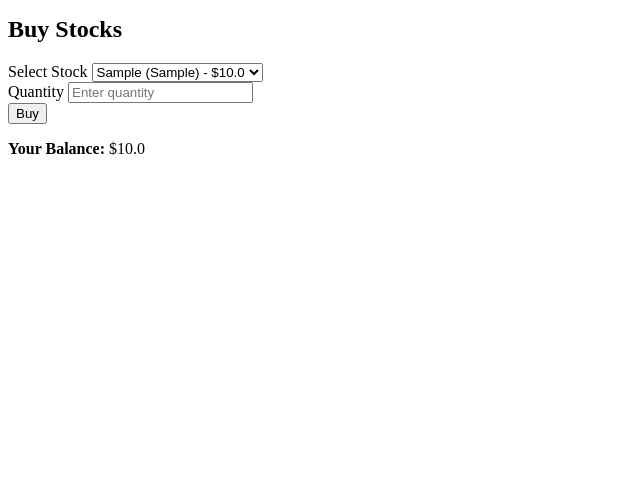
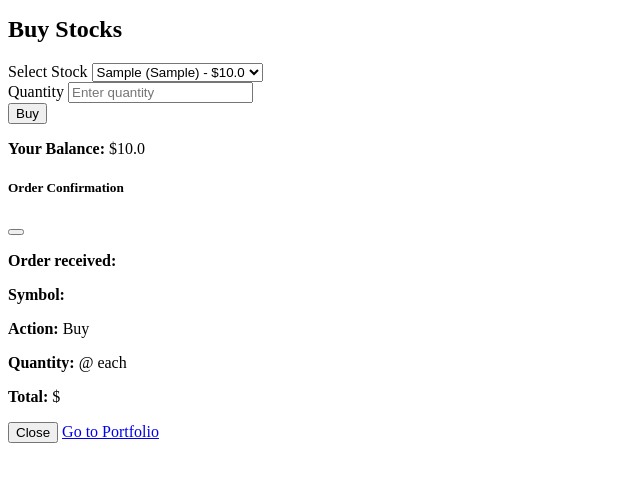
Before and after one commit to soarn/capstone, a Flask app: page /buy in a window 1280 px wide. Shown: the part 179-661 px from the top of the page, without its empty margins (0-640 px from the left). Run offline with Flask 3, Linux system fonts and the light colour scheme; a user stored in the database is signed in; tables that the repository leaves empty hold one stand-in row (values such as "Sample post"); a database or web service that is not in the repository returns one stand-in record (values such as "Sample title"); data that the repository does not hold is empty.

Commit message:
feat: implement order confirmation modal and AJAX handling for stock purchases; generate unique order number

```diff
--- a/app/buy.py
+++ b/app/buy.py
@@ -1,6 +1,7 @@
 from datetime import datetime
 from db.db_models import Stock, User, Portfolio, Transaction
 from db.db import db
+import uuid
 
 def buy_stock(user_id, stock_symbol, quantity):
     # Fetch the user from the database
@@ -47,6 +48,7 @@ def buy_stock(user_id, stock_symbol, quantity):
         db.session.add(new_portfolio_item)
 
     # Create a new transaction record for the purchase
+    order_number = str(uuid.uuid4())
     new_transaction = Transaction(
         user=user.id,
         stock=stock.id,
@@ -54,6 +56,7 @@ def buy_stock(user_id, stock_symbol, quantity):
         quantity=quantity,
         price=stock.price,
         amount=total_price,
+        order_number=order_number,
         timestamp=datetime.now()
     )
     db.session.add(new_transaction)
@@ -65,9 +68,11 @@ def buy_stock(user_id, stock_symbol, quantity):
         "status": "success",
         "message": f"Successfully purchased {quantity} shares of {stock_symbol}.",
         "details": {
+            "order_number": order_number,
             "symbol": stock_symbol,
             "company": stock.company,
             "quantity": quantity,
+            "price": stock.price,
             "total_price": total_price
         }
     }
--- a/app/routes/web.py
+++ b/app/routes/web.py
@@ -1,5 +1,5 @@
 from datetime import datetime
-from flask import Blueprint, render_template, request, redirect, flash, url_for, get_flashed_messages
+from flask import Blueprint, render_template, request, redirect, flash, url_for, get_flashed_messages, jsonify
 from flask_login import current_user, login_user, logout_user, login_required
 from db.db_models import Portfolio, Stock, User
 from db.db import db
@@ -105,13 +105,25 @@ def buy_page():
         # Call the buy_stock function to handle the purchase
         result = buy_stock(current_user.id, stock_symbol, quantity)
 
-        if result["status"] == "error":
+        # Return JSON response with transaction details for AJAX requests
+        if request.headers.get('X-Requested-With') == 'XMLHttpRequest':
+            if result["status"] == "success":
+                return jsonify({
+                    "status": "success",
+                    "details": result["details"]
+                })
+            else:
+                return jsonify({
+                    "status": "error",
+                    "message": result["message"]
+                })
+
+        # Redirect to the confirmation page for non-AJAX requests
+        if result["status"] == "success":
+            flash(result["message"], "success")
+            return render_template('confirmation.html', details=result["details"])
+        else:
             flash(result["message"], "danger")
-        else:
-            flash(result["message"], "success")
-
-        # Redirect to a confirmation page
-            return render_template('confirmation.html', details=result["details"])
 
         return redirect(url_for('web.buy_page'))
 
--- a/app/templates/base.html
+++ b/app/templates/base.html
@@ -92,11 +92,6 @@
                 >Register</a
               >
             </li>
-            <!-- {# {% if user.role == "admin" %}
-              <li class="nav-item"> !!EITHER DO SOMETHING LIKE THIS OR CHECK COOKIES!!
-                <a class="nav-link" href="{{ url_for('web.admin') }}">Admin Page</a>
-              </li>
-             {% endif %} #} -->
             {% endif %}
           </ul>
         </div>
--- a/app/templates/buy.html
+++ b/app/templates/buy.html
@@ -6,7 +6,7 @@
 <div class="container mt-5">
     <h2>Buy Stocks</h2>
 
-    <form method="POST" action="{{ url_for('web.buy_page') }}">
+    <form id="buy-form" method="POST" action="{{ url_for('web.buy_page') }}">
         <div class="form-group">
             <label for="stock_symbol">Select Stock</label>
             <select name="stock_symbol" class="form-control" required title="Select Stock">
@@ -20,16 +20,78 @@
             </select>
         </div>
 
-        <div class="form-group">
+        <div class="form-group mt-3">
             <label for="quantity">Quantity</label>
             <input type="number" name="quantity" class="form-control" min="1" required title="Enter quantity" placeholder="Enter quantity">
         </div>
 
-        <button type="submit" class="btn btn-primary">Buy</button>
+        <button type="submit" class="btn btn-primary mt-4">Buy</button>
     </form>
 
     <div class="mt-4">
         <p><strong>Your Balance:</strong> ${{ balance }}</p>
     </div>
 </div>
+    <!-- Order Confirmation Modal -->
+<div class="modal fade" id="confirmationModal" tabindex="-1" aria-labelledby="confirmationModalLabel" aria-hidden="true">
+    <div class="modal-dialog">
+        <div class="modal-content">
+            <div class="modal-header">
+                <h5 class="modal-title" id="confirmationModalLabel">Order Confirmation</h5>
+                <button type="button" class="btn-close" data-bs-dismiss="modal" aria-label="Close"></button>
+            </div>
+            <div class="modal-body">
+                <p><strong>Order received:</strong> <span id="order-number"></span></p>
+                <p><strong>Symbol:</strong> <span id="order-symbol"></span></p>
+                <p><strong>Action:</strong> Buy</p>
+                <p><strong>Quantity:</strong> <span id="order-quantity"></span> @ <span id="order-price"></span> each</p>
+                <p><strong>Total:</strong> $<span id="order-total"></span></p>
+            </div>
+            <div class="modal-footer">
+                <button type="button" class="btn btn-secondary" data-bs-dismiss="modal">Close</button>
+                <a href="{{ url_for('web.portfolio') }}" class="btn btn-primary">Go to Portfolio</a>
+            </div>
+        </div>
+    </div>
+</div>
+
+<script>
+    // Function to show the confirmation modal
+    function showConfirmationModal(details) {
+        // Populate the modal with transaction details
+        document.getElementById('order-number').textContent = details.order_number;
+        document.getElementById('order-symbol').textContent = details.symbol;
+        document.getElementById('order-quantity').textContent = details.quantity;
+        document.getElementById('order-price').textContent = details.price;
+        document.getElementById('order-total').textContent = details.total_price;
+
+        // Show the modal
+        var confirmationModal = new bootstrap.Modal(document.getElementById('confirmationModal'));
+        confirmationModal.show();
+    }
+
+    // Capture form submission to show the modal instead of redirecting
+    document.getElementById('buy-form').addEventListener('submit', function(e) {
+        e.preventDefault();
+        let formData = new FormData(this);
+
+        // Send the form data using fetch API
+        fetch(this.action, {
+            method: 'POST',
+            body: formData,
+            headers: {
+                'X-Requested-With': 'XMLHttpRequest'
+            }
+        })
+        .then(response => response.json())
+        .then(data => {
+            if (data.status === 'success') {
+                showConfirmationModal(data.details);
+            } else {
+                alert(data.message);  // Handle error messages
+            }
+        })
+        .catch(error => console.error('Error:', error));
+    });
+</script>
 {% endblock %}
```
